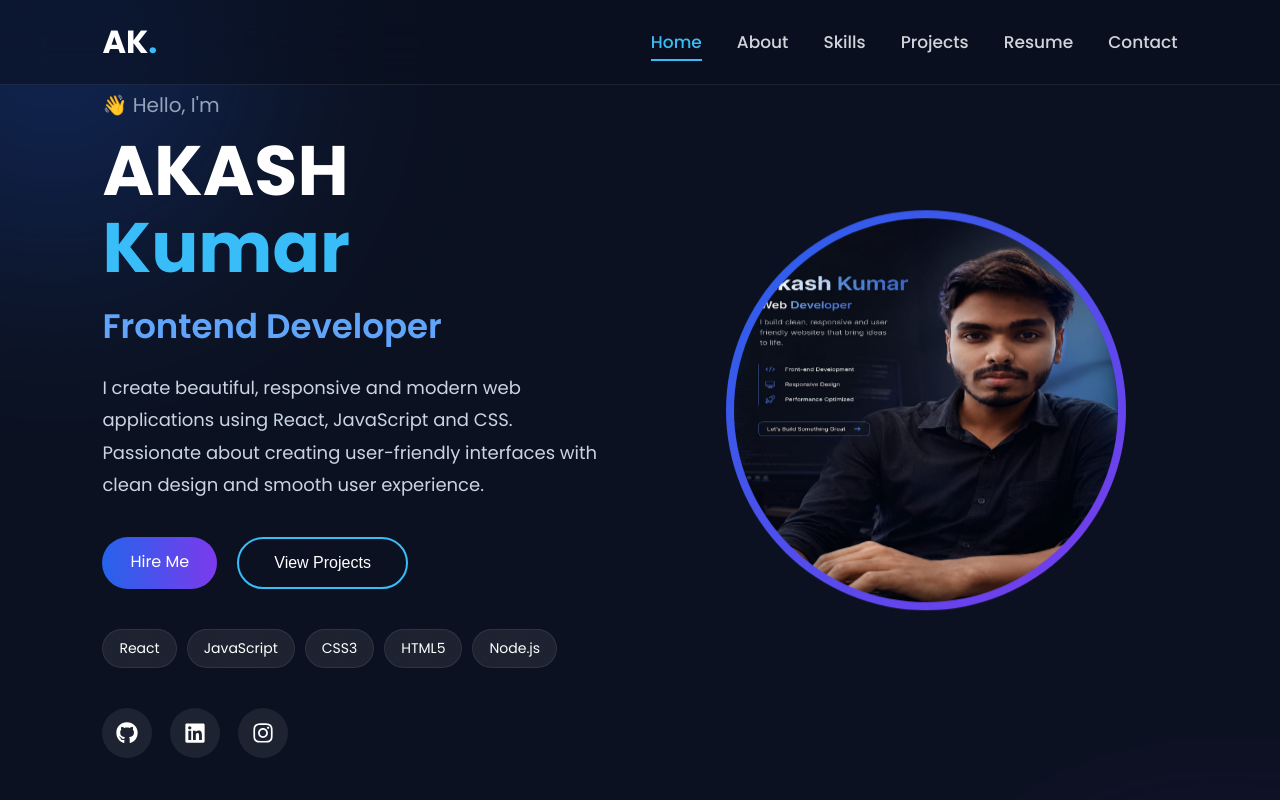
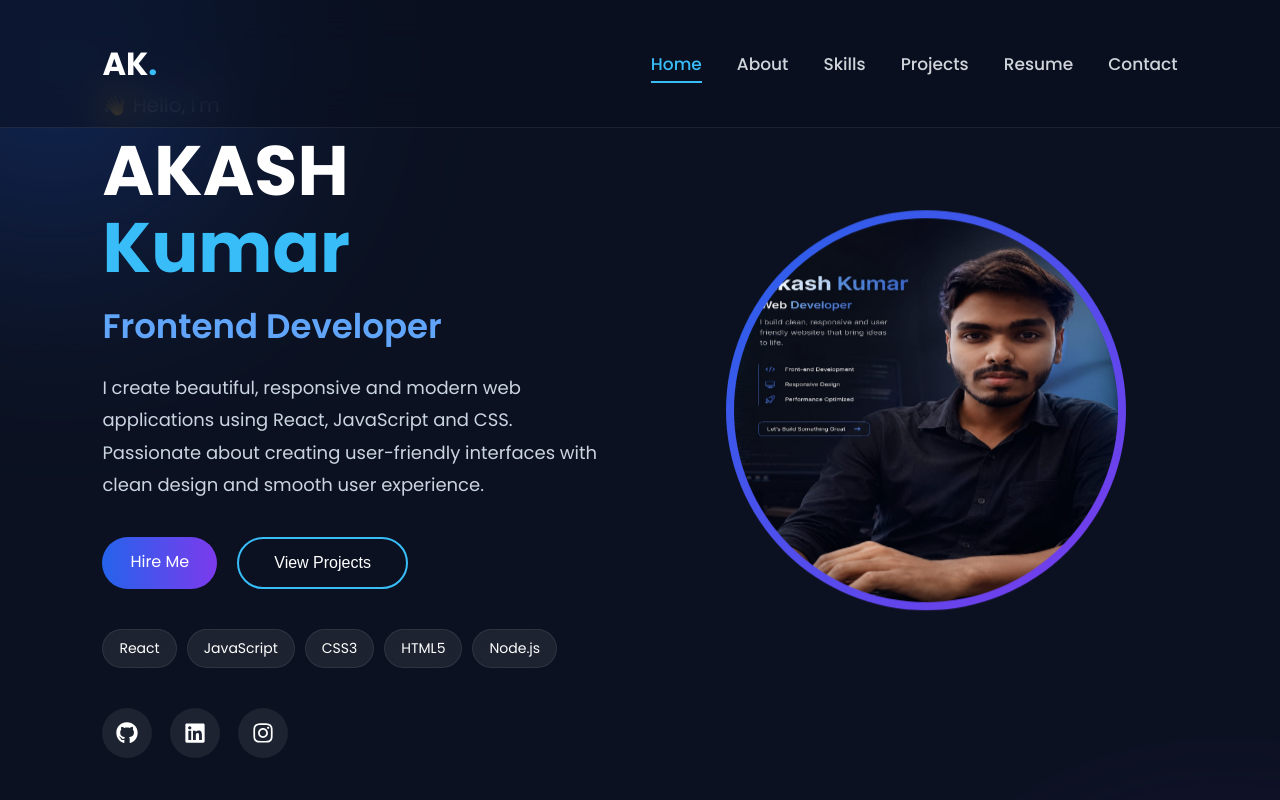
Before and after one commit to skyak191125/portfolio, a React (Vite) app: page / in a window 1280 px wide. Shown: the top 800 px of the page. Built offline with nearby package versions, Linux system fonts and the light colour scheme.

Commit message:
Update portfolio

```diff
--- a/src/components/Navbar.css
+++ b/src/components/Navbar.css
@@ -10,6 +10,7 @@
     top:0;
     left:0;
     width:100%;
+    height: 8rem;
 
     display:flex;
     justify-content:space-between;
```
